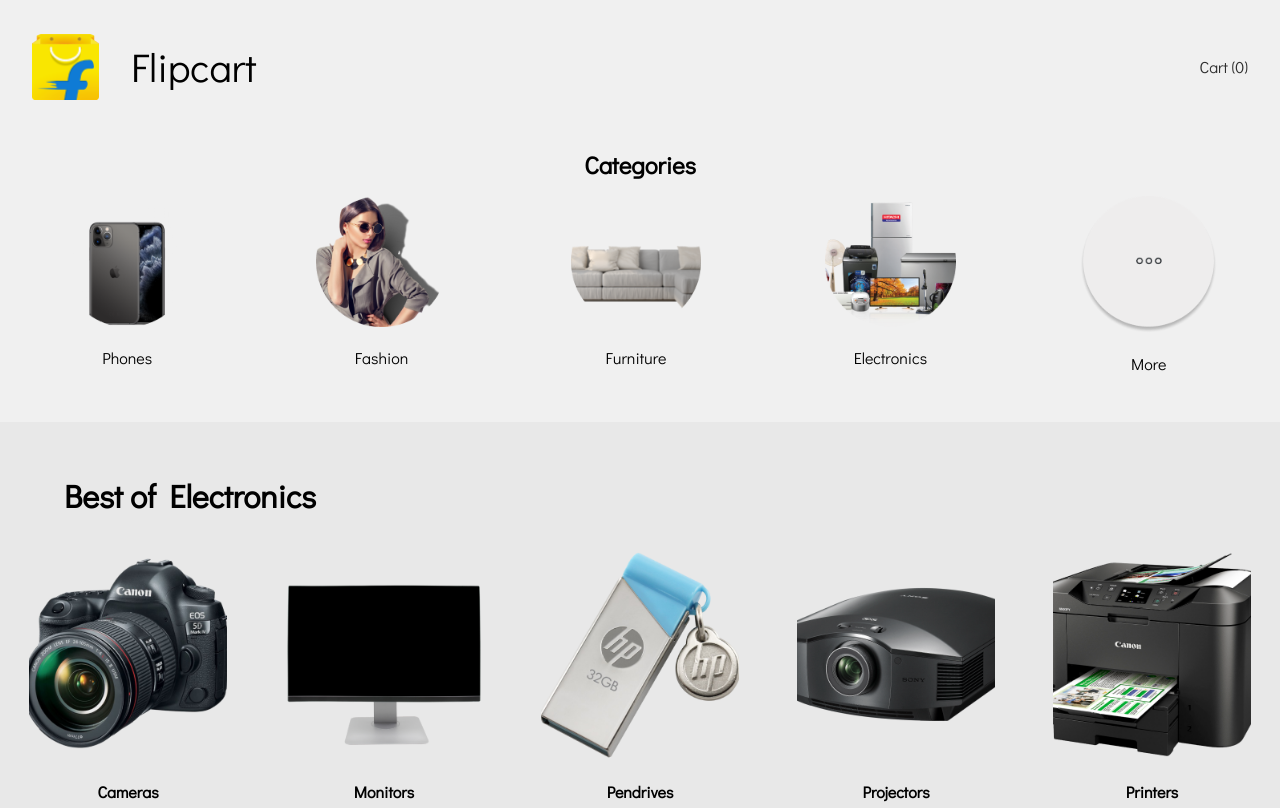
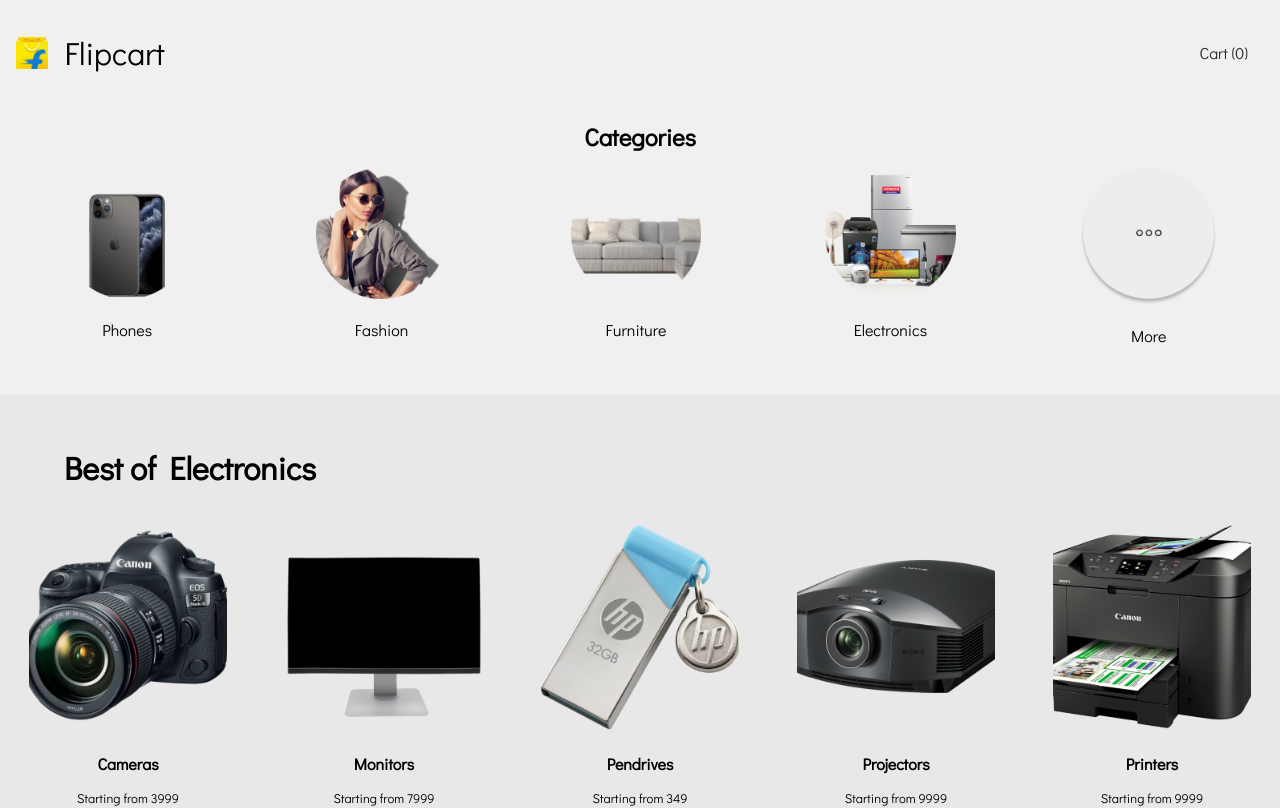
Before and after one commit to arundhati-work/flipcart, a React (Create React App) app: page / in a window 1280 px wide. Shown: the top 808 px of the page. Built offline with nearby package versions, Linux system fonts and the light colour scheme.

Commit message:
edited navbar

```diff
--- a/src/Navbar/Navbar.css
+++ b/src/Navbar/Navbar.css
@@ -14,14 +14,14 @@
 }
 
 .Logo > p {
-    font-size: 40px;
-    padding-left: 2rem;
+    font-size: 2rem;
+    padding-left: 1rem;
 }
 
 .Logo > img {
-    height: 66px;
+    height: 2rem;
     width: auto;
-    padding-left: 2rem;
+    padding-left: 1rem;
 }
 
 .Links{
```
